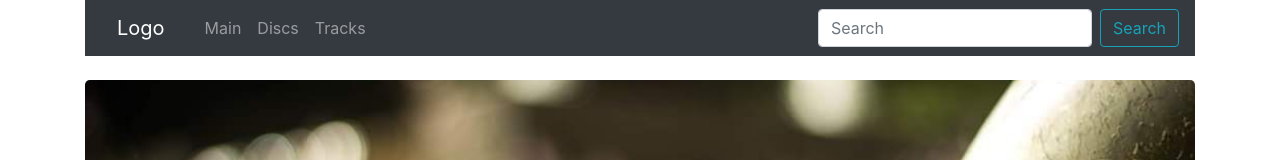
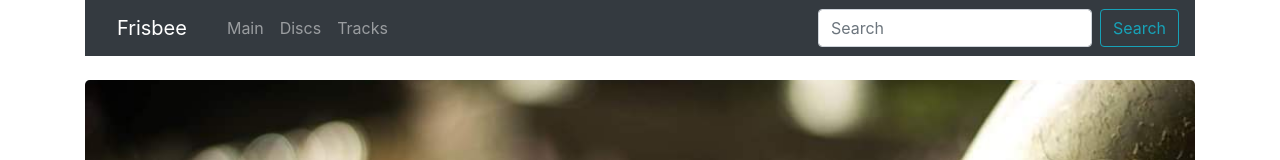
Before and after one commit to NuuttiNiemela/frisbeefrontend, a React (Create React App) app: page /OmatSivut in a window 1280 px wide. Shown: the top 160 px of the page. Built offline with nearby package versions, Linux system fonts and the light colour scheme; no server answers.

Commit message:
Kommentit lisätty lopputyöhön

```diff
--- a/src/Serviceclient.js
+++ b/src/Serviceclient.js
@@ -1,5 +1,8 @@
 import axios from 'axios'
 
+/**
+ * Axios funktiot REST-apiin.
+ */
 export function getAll() {
     return axios.get('http://localhost:8080/api/frisbee/')
         .then((response) => response.data)
--- a/src/components/Frisbee.js
+++ b/src/components/Frisbee.js
@@ -1,8 +1,11 @@
 import React, {Component} from 'react';
 
+/**
+ * Komponentti Frisbeelle, Accordion-ulkoasu. Mukana edit-nappula, jolla voidaan muuttaa kiekkoa,
+ * sekä delete-nappula.
+ */
 class Frisbee extends Component {
     state={id: this.props.id, name: '', brand:'', speed: this.props.speed, glide: this.props.glide, turn: this.props.turn, fade: this.props.fade}
-
 
     brandChange = (ev) => {this.setState({brand: ev.target.value})}
     nameChange = (ev) => {this.setState({name: ev.target.value.toUpperCase()})}
--- a/src/components/Frisbeelisays.js
+++ b/src/components/Frisbeelisays.js
@@ -3,7 +3,10 @@ import React, {Component} from 'react';
 class Frisbeelisays extends Component {
     state={id:'', brand:'', name: '', speed: '1', glide:'1', turn:'0', fade:'0'}
 
-
+    /**
+     * Uuden frisbeen lisäys. Reactin pyytämät tekstikenttien change-handlerit ja staten kautta vienti Paasivulle,
+     * jossa itse tallenus functio lähtee.
+     */
     brandChange = (ev) => {this.setState({brand: ev.target.value})}
     nameChange = (ev) => {this.setState({name: ev.target.value.toUpperCase()})}
     speedChange = (ev) => {this.setState({speed: ev.target.value})}
--- a/src/components/Frisbeet.js
+++ b/src/components/Frisbeet.js
@@ -2,6 +2,9 @@ import React, {Component} from 'react';
 import Frisbee from "./Frisbee";
 import Frisbeelisays from "./Frisbeelisays";
 
+/**
+ * Frisbee mappays frisbeet sivua varten.
+ */
 class Frisbeet extends Component {
     render() {
         var lista = this.props.frisbeet.map((frisbee) => {
--- a/src/components/Header.js
+++ b/src/components/Header.js
@@ -1,5 +1,8 @@
 import React, {Component} from 'react';
 
+/**
+ * Mukana kulkeva header, jossa kuva.
+ */
 class Header extends Component {
     render() {
         return (
--- a/src/components/Navigointi.js
+++ b/src/components/Navigointi.js
@@ -1,14 +1,14 @@
 import React, {Component} from 'react';
 import Navbar from 'react-bootstrap/Navbar';
-import NavDropdown from 'react-bootstrap/Nav';
 import Nav from 'react-bootstrap/Nav';
 import Button from 'react-bootstrap/Button';
 import Form from 'react-bootstrap/Form'
-import FormControl from 'react-bootstrap/FormControl';
-import {NavLink, Route, Redirect} from "react-router-dom";
+import {NavLink} from "react-router-dom";
 
 
-
+/**
+ * Navigointi, jossa mukana kiekkojen haku. Haku siirtää selaimen kiekko-sivulle.
+ */
 class Navigointi extends Component {
 
     state = {haku: ''}
@@ -19,8 +19,6 @@ class Navigointi extends Component {
     haku = (h) => {
         h.preventDefault()
         this.props.haku(this.state.haku)
-
-        // this.setState({haku: ''})
     }
 
     render() {
@@ -30,7 +28,7 @@ class Navigointi extends Component {
 
                 <div>
                     <Navbar bg="dark" variant="dark">
-                        <Navbar.Brand activeclassname="active" className="nav-link" to="/">Logo</Navbar.Brand>
+                        <Navbar.Brand activeclassname="active" className="nav-link" to="/">Frisbee</Navbar.Brand>
                         <Nav className="mr-auto">
                             <NavLink exact activeclassname="active" className="nav-link" to="/">Main</NavLink>
                             <NavLink activeclassname="active"  className="nav-link" to="/Frisbeet">Discs</NavLink>
```
